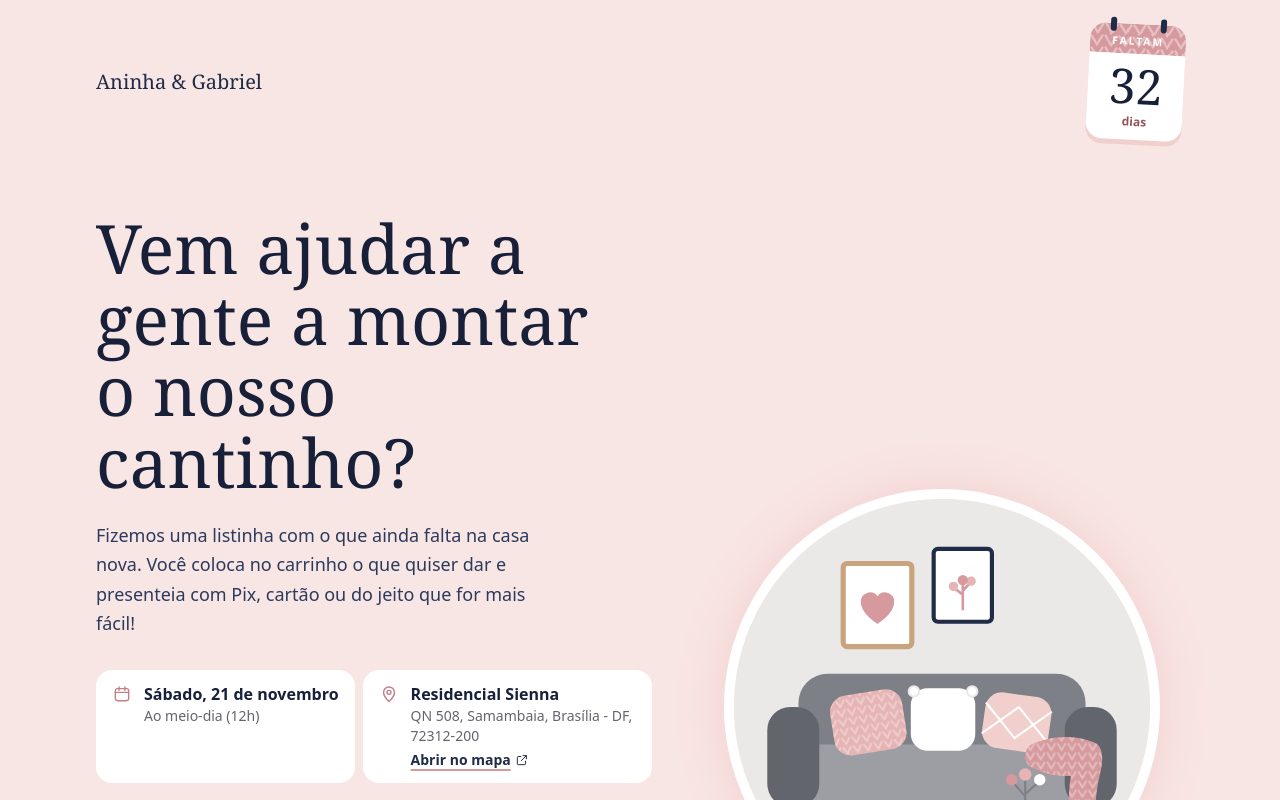
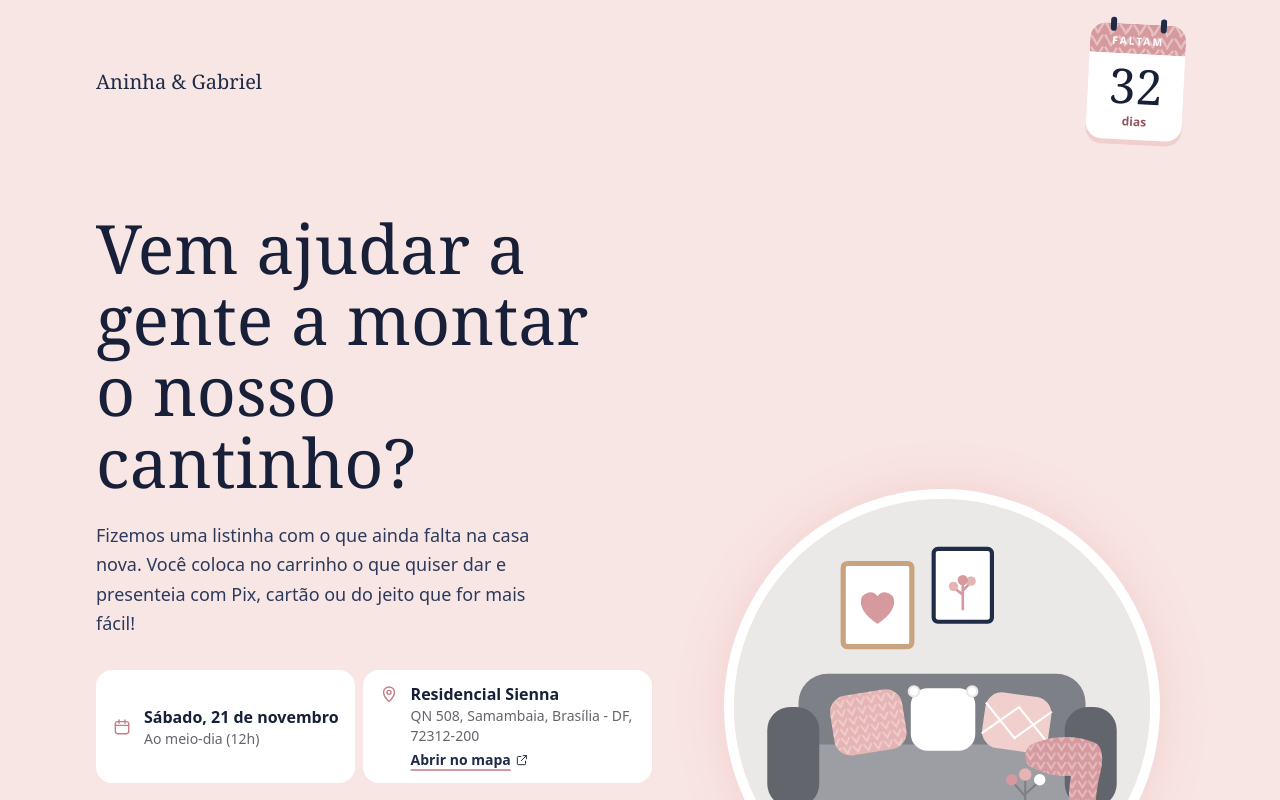
Before and after one commit to Lolita0000/cha-casa-nova, a React (Vite) app: page / in a window 1280 px wide. Shown: the top 800 px of the page. Built offline with nearby package versions, Linux system fonts and the light colour scheme; no server answers.

Commit message:
fix(hero): center the date card content

```diff
--- a/src/features/hero/EventDetails.tsx
+++ b/src/features/hero/EventDetails.tsx
@@ -13,8 +13,8 @@
   return (
     <ul className="mt-8 grid gap-2 sm:grid-cols-[auto_1fr]">
       {event.date && (
-        <li className="flex items-start gap-3 rounded-2xl bg-white px-4 py-3">
-          <CalendarIcon className="mt-0.5 size-5 shrink-0 text-rose-500" />
+        <li className="flex items-center gap-3 rounded-2xl bg-white px-4 py-3">
+          <CalendarIcon className="size-5 shrink-0 text-rose-500" />
           <span>
             <span className="block font-bold text-ink-900">{formatEventDate(event.date)}</span>
             <span className="block text-sm text-ash-600">
```
